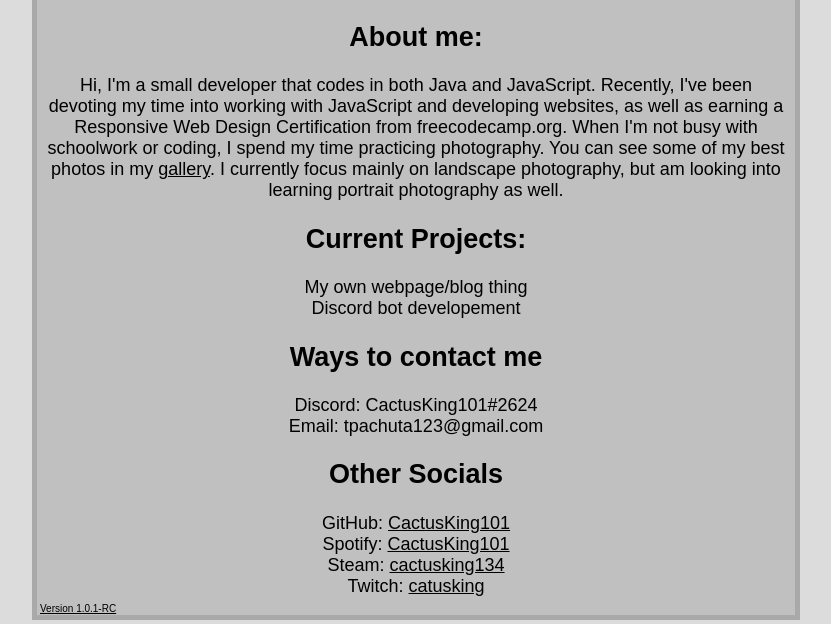
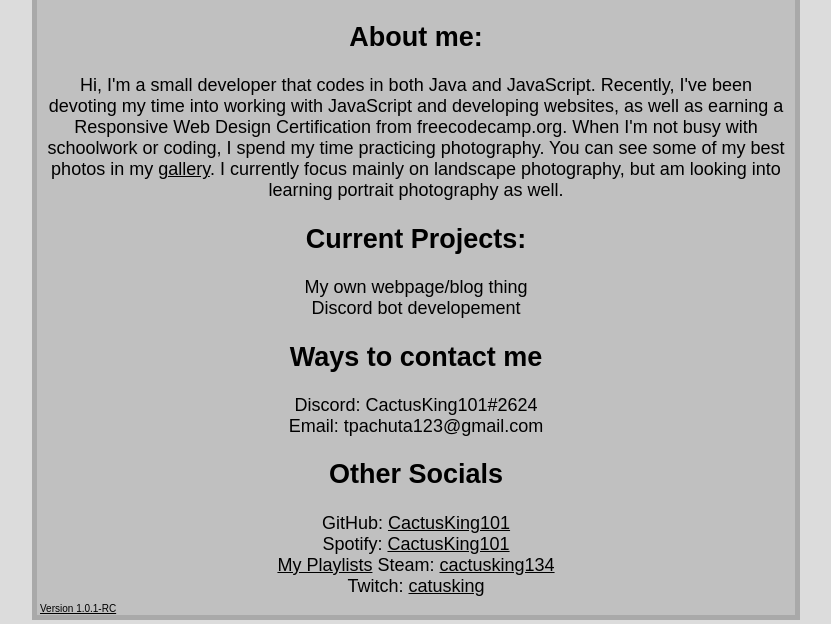
Before and after one commit to CactusKing101/Website, a website: page express/index.html in a window 1280 px wide. Shown: the part 283-907 px from the top of the page, without its empty margins (232-1063 px from the left). Drawn offline with Linux system fonts and the light colour scheme.

Commit message:
Update index.html

```diff
--- a/express/index.html
+++ b/express/index.html
@@ -103,6 +103,7 @@
       <p>
         GitHub: <a href="https://github.com/CactusKing101" target="_blank">CactusKing101</a><br>
         Spotify: <a href="https://open.spotify.com/user/pachuta2?si=18d109b456d64a03" target="_blank">CactusKing101</a><br>
+        <a href="http://cactusking101.us.to/spotify">My Playlists</a>
         Steam: <a href="https://steamcommunity.com/profiles/76561198841406225/" target="_blank">cactusking134</a><br>
         Twitch: <a href="https://www.twitch.tv/catusking" target="_blank">catusking</a>
       </p>
```
